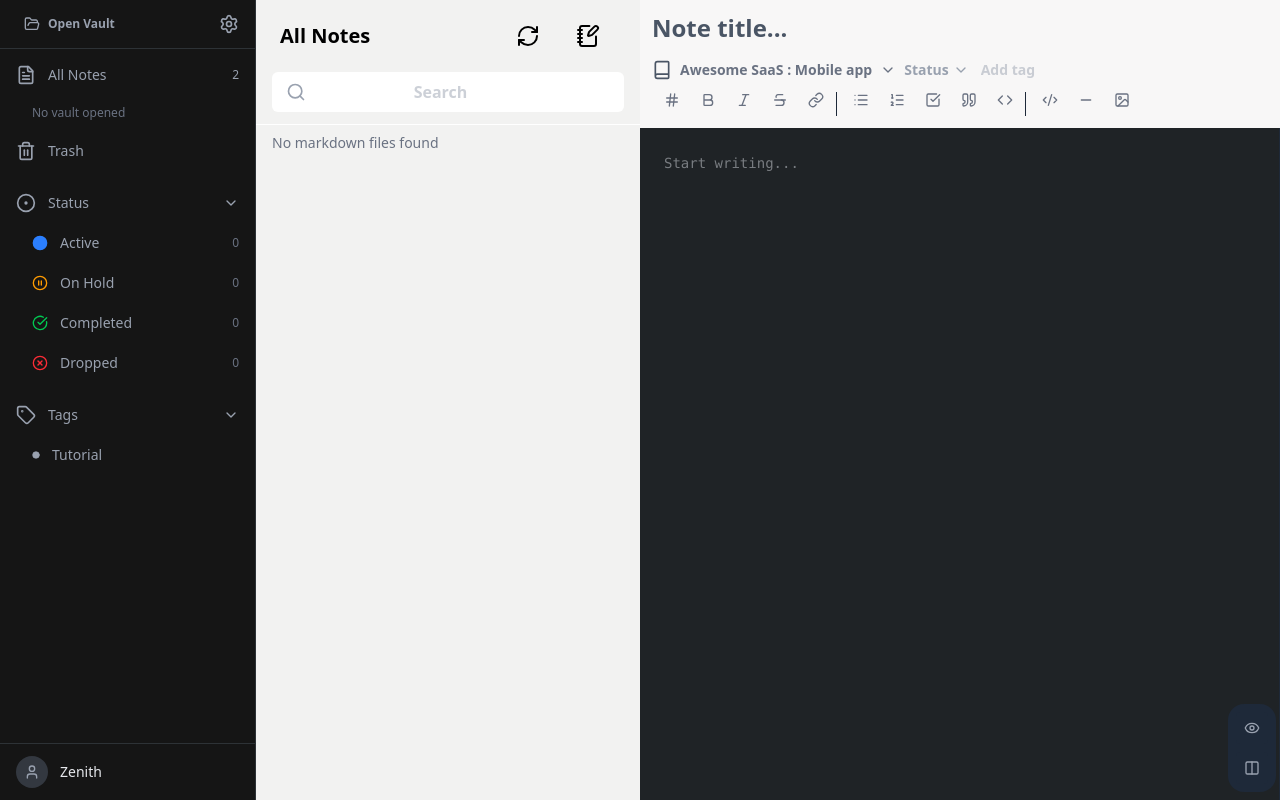
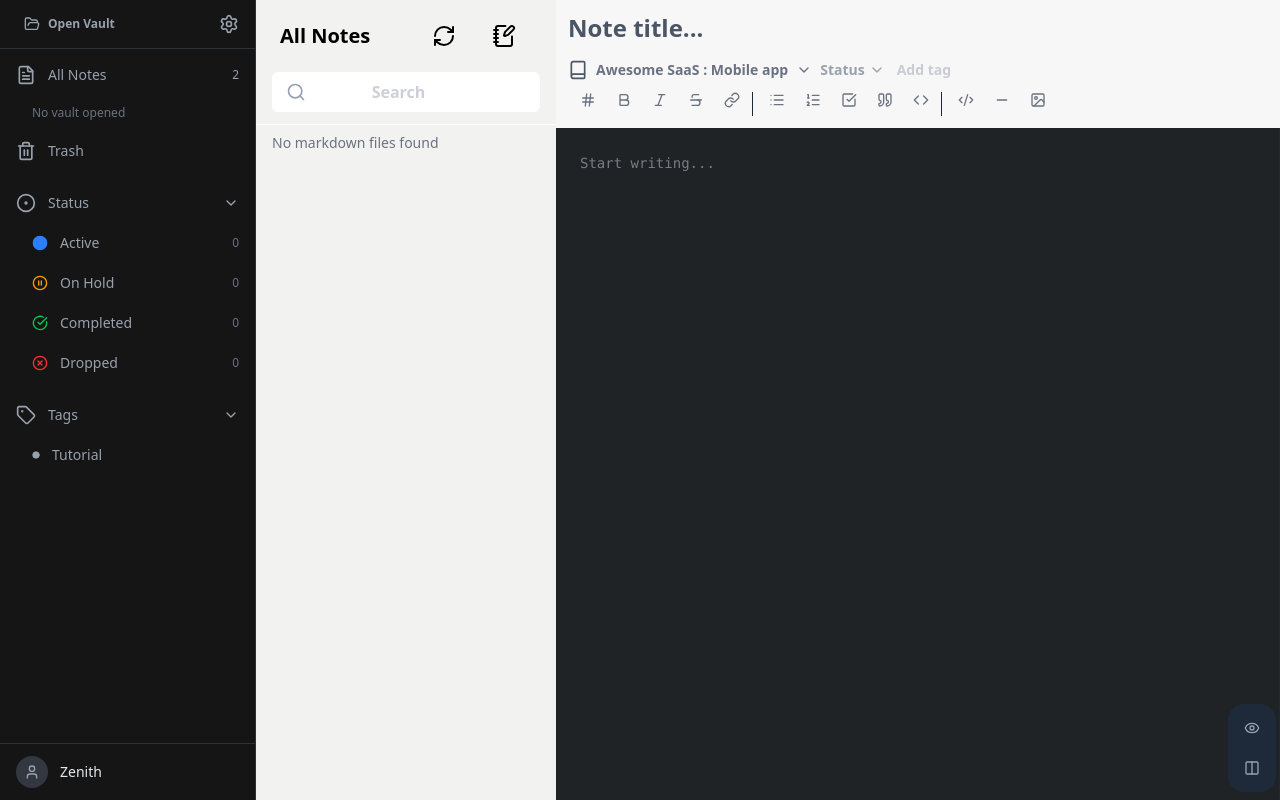
Before and after one commit to hyZenith/Aether, a React (Vite) app: page / in a window 1280 px wide. Built offline with nearby package versions, Linux system fonts and the light colour scheme.

Commit message:
adding hidden scroollbar

```diff
--- a/src/components/NotesList.tsx
+++ b/src/components/NotesList.tsx
@@ -5,19 +5,20 @@ import { VaultFile } from 'src/utils/vaultManager';
 type NotesListProps = {
   files: VaultFile[];
   onSelectNote: (file: VaultFile) => void;
+  onCreateNote?: () => void;
 };
 
-const NotesList = ({ files, onSelectNote }: NotesListProps) => {
+const NotesList = ({ files, onSelectNote, onCreateNote }: NotesListProps) => {
   return (
-    <div className='w-96 bg-[#F2F2F1] '>
-      <div className='notes-header border-b border-white pb-3'>
+    <div className='w-[300px] bg-[#F2F2F1] flex flex-col h-screen'>
+      <div className='notes-header border-b border-white pb-3 shrink-0'>
         <div className='flex items-center justify-between py-4 px-6  border-gray-300'>
           <h2 className='text-xl font-semibold'>All Notes</h2>
           <div className='flex gap-5'>
             <button className='w-10 h-10' >
               <RefreshCw />
             </button>
-            <button className='w-10 h-10'>
+            <button className='w-10 h-10 cursor-pointer' onClick={onCreateNote} title="New note">
               <NotebookPen />
             </button>
           </div>
@@ -30,7 +31,7 @@ const NotesList = ({ files, onSelectNote }: NotesListProps) => {
       </div>
 
       {/* notes or files section */}
-      <div className='notes-item  '>
+      <div className='notes-item overflow-y-auto flex-1 [&::-webkit-scrollbar]:hidden [-ms-overflow-style:none] [scrollbar-width:none]'>
         {/* individual file Note item */}
         {files.length > 0 ? (
           files.map((file) => (
```
